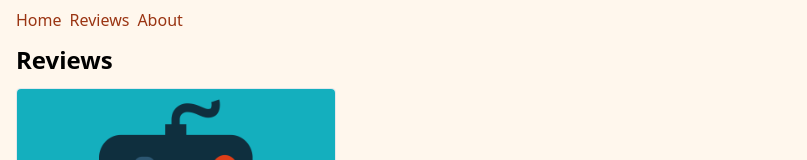
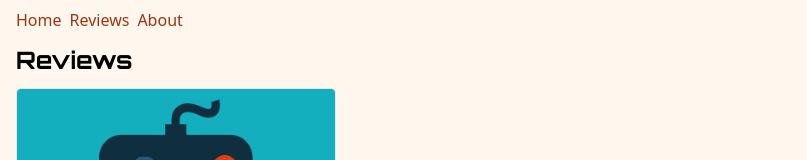
Before and after one commit to patriciacostadacruz/next-reviews-app, a Next.js app: page /reviews in a window 1280 px wide. Shown: the top 160 px of the page, without its empty margins (0-807 px from the left). Built offline with nearby package versions, Linux system fonts and the light colour scheme.

Commit message:
Adds custom font for headings

```diff
--- /dev/null
+++ b/app/fonts.js
@@ -0,0 +1,6 @@
+import { Orbitron } from 'next/font/google';
+
+// setting up font in the app
+export const orbitron = Orbitron({
+  subsets: ['latin'],
+});
--- a/components/Heading.tsx
+++ b/components/Heading.tsx
@@ -1,7 +1,13 @@
+import { orbitron } from '@/app/fonts';
+
 interface HeadingProps {
   children: string;
 }
 
 export default function Heading({ children }: HeadingProps) {
-  return <h1 className="font-bold text-2xl pb-3">{children}</h1>;
+  return (
+    <h1 className={`font-bold text-2xl pb-3 ${orbitron.className}`}>
+      {children}
+    </h1>
+  );
 }
```
